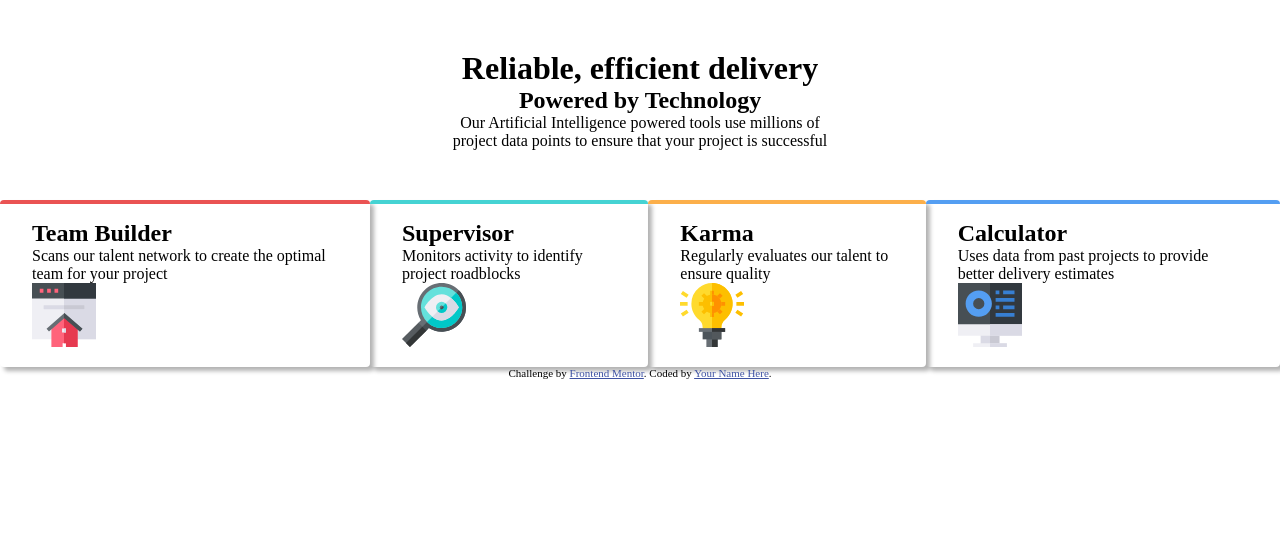
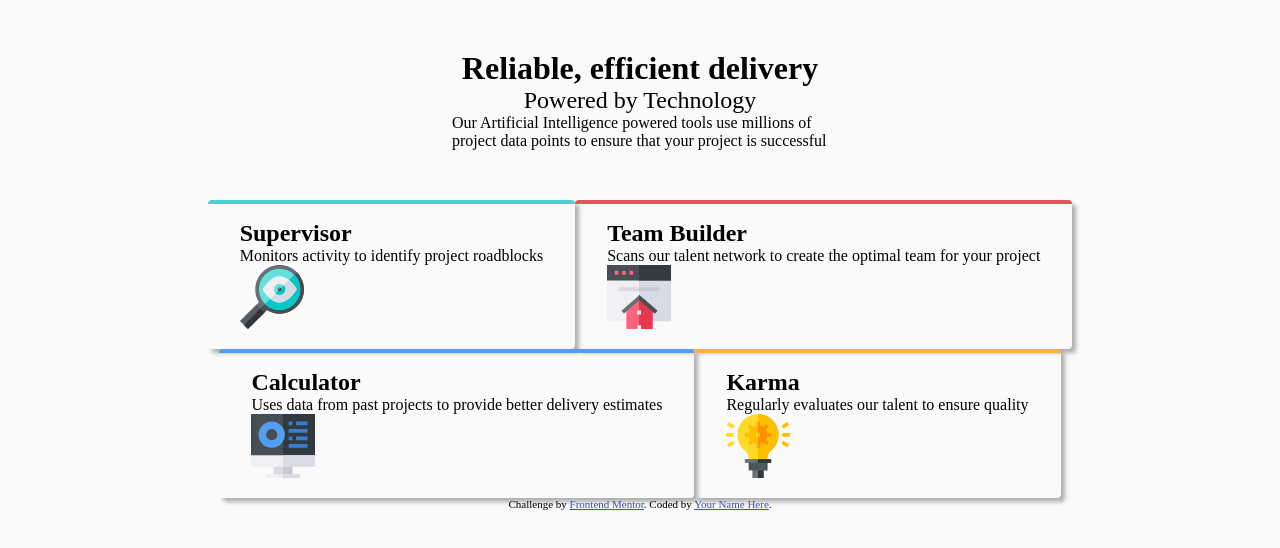
Before and after one commit to shoneriki/four-card-feature-section, a plain HTML site: page index.html in a window 1280 px wide. Drawn offline with Linux system fonts and the light colour scheme.

Commit message:
changed names of cards, changed positioning of cards

```diff
--- a/index.html
+++ b/index.html
@@ -13,42 +13,43 @@
 <body>
   <header>
     <h1>Reliable, efficient delivery</h1>
-    <h2>Powered by Technology</h2>
+    <span>Powered by Technology</span>
     <p>
       Our Artificial Intelligence powered tools use millions of project data points to ensure that your project is
       successful
     </p>
   </header>
   <section class="container">
-    <div class="card red">
+    <div class="card card-supervisor 🇻ertical">
+      <h2>Supervisor</h2>
+      <p>
+        Monitors activity to identify project roadblocks
+      </p>
+      <img src="/images/icon-supervisor.svg" alt="magnifying-glass">
+    </div>
+    <div class="card card-team-builder">
       <h2>Team Builder</h2>
       <p>
         Scans our talent network to create the optimal team for your project
       </p>
       <img src="/images/icon-team-builder.svg" alt="team-builder-house">
     </div>
-    <div class="card cyan">
-      <h2>Supervisor</h2>
+    <div class="card card-calculator vertical">
+      <h2>Calculator</h2>
       <p>
-        Monitors activity to identify project roadblocks
+        Uses data from past projects to provide better delivery estimates
       </p>
-      <img src="/images/icon-supervisor.svg" alt="magnifying-glass">
+      <img src="/images/icon-calculator.svg" alt="">
     </div>
-    <div class="card orange">
+    <div class="card card-karma">
       <h2>Karma</h2>
       <p>
         Regularly evaluates our talent to ensure quality
       </p>
       <img src="/images/icon-karma.svg" alt="">
     </div>
-    <div class="card blue">
-      <h2>Calculator</h2>
-      <p>
-        Uses data from past projects to provide better delivery estimates
-      </p>
-      <img src="/images/icon-calculator.svg" alt="">
-    </div>
   </section>
+
   <footer>
     <p class="attribution">
       Challenge by <a href="https://www.frontendmentor.io?ref=challenge" target="_blank">Frontend Mentor</a>.
--- a/styles.css
+++ b/styles.css
@@ -9,33 +9,12 @@
   --cyan: hsl(180, 62%, 55%);
   --orange: hsl(34, 97%, 64%);
   --blue: hsl(212, 86%, 64%);
+  --dark-blue: hsl(234, 12%, 34%);
+  --grayish-blue: hsl(229, 6%, 66%);
+  --light-gray: hsl(0, 0%, 98%);
 }
 
-# Front-end Style Guide
-
-## Layout
-
-The designs were created to the following widths:
-
-- Mobile: 375px
-- Desktop: 1440px
-
-## Colors
-
-### Primary
-
-- Red: hsl(0, 78%, 62%)
-- Cyan: hsl(180, 62%, 55%)
-- Orange: hsl(34, 97%, 64%)
-- Blue: hsl(212, 86%, 64%)
-
-### Neutral
-
-- Very Dark Blue: hsl(234, 12%, 34%)
-- Grayish Blue: hsl(229, 6%, 66%)
-- Very Light Gray: hsl(0, 0%, 98%)
-
-## Typography
+/* ## Typography
 
 ### Body Copy
 
@@ -44,36 +23,39 @@ The designs were created to the following widths:
 ### Fonts
 
 - Family: [Poppins](https://fonts.google.com/specimen/Poppins)
-- Weights: 200, 400, 600
+- Weights: 200, 400, 600 */
 
 
 body {
+  background-color: var(--light-gray);
   min-height: 100vh;
   width: 100%;
-  /* display: flex;
-  flex-direction: column;
-  justify-content: center;
-  align-items: center; */
 }
 
 header {
   margin: 50px auto;
-  /* border: 4px solid black; */
-  max-width: 400px;
-  /* display: flex;
-  justify-content: center;
-  align-items: center;
-  flex-direction: column; */
+  max-width: 376px;
   text-align: center;
+}
 
+h1 {
+  margin: 0;
+}
+
+span {
+  font-size: 24px;
 }
 
 header > p {
-  text-align: center;
+  text-align: left;
 }
 
 .container {
   display: flex;
+  flex-wrap: wrap;
+  justify-content: center;
+  margin: 0 auto;
+  max-width: 1140px;
 }
 
 .card {
@@ -82,19 +64,19 @@ header > p {
   box-shadow:4px 4px 4px rgba(0, 0, 0, 0.3);
 }
 
-.red {
+.card-team-builder {
   border-top: 4px solid var(--red);
 }
 
-.cyan {
+.card-supervisor {
   border-top: 4px solid var(--cyan);
 }
 
-.orange {
+.card-karma {
   border-top: 4px solid var(--orange);
 }
 
-.blue {
+.card-calculator {
   border-top:4px solid var(--blue);
 }
 
```
